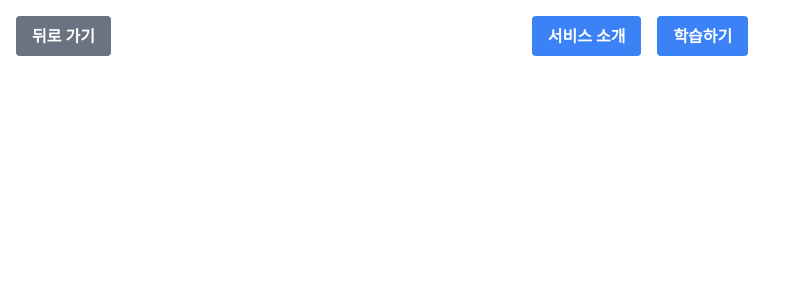
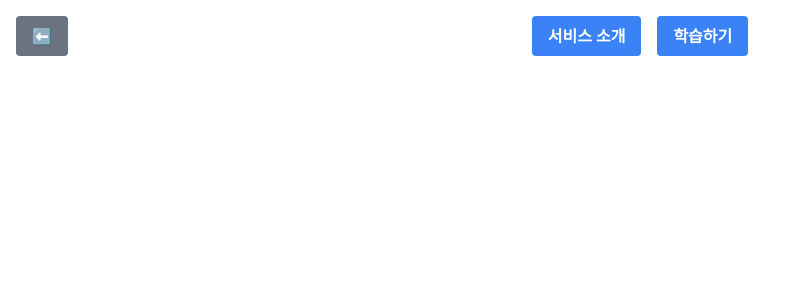
Before and after one commit to tinon1004/LookNLearn, a Next.js app: page / in a window 1280 px wide. Both pictures are taken after a click on the button "시작하기". Shown: the top 300 px of the page, without its empty margins (0-795 px from the left). Built offline with nearby package versions, Linux system fonts and the light colour scheme.

Commit message:
Refactor: change back button text to emoji

```diff
--- a/src/app/InstructionPage.tsx
+++ b/src/app/InstructionPage.tsx
@@ -11,7 +11,7 @@ function InstructionPage({ onNavigate }: { onNavigate: (page: string) => void })
         onClick={() => onNavigate('main')}
         className="bg-gray-500 text-white font-semibold py-2 px-4 rounded hover:bg-gray-700 transition duration-300"
         >
-        뒤로 가기
+        ⬅️
        </button>
       </div>
       <h1 className="text-3xl font-bold mb-4">서비스 소개</h1>
--- a/src/app/MainPage.tsx
+++ b/src/app/MainPage.tsx
@@ -11,7 +11,7 @@ function MainPage({ onNavigate }: { onNavigate: (page: string) => void }) {
           onClick={() => onNavigate('landing')}
           className="bg-gray-500 text-white font-semibold py-2 px-4 rounded hover:bg-gray-700 transition duration-300"
         >
-          뒤로 가기
+          ⬅️
         </button>
       </div>
       <div className="flex justify-center mb-4">
```
